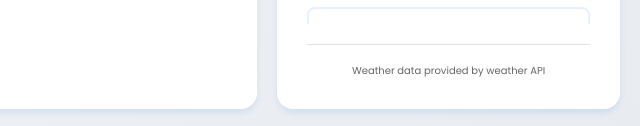
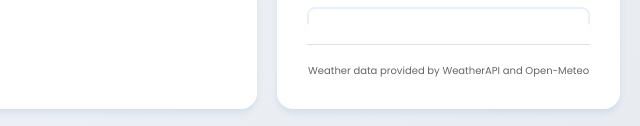
Before and after one commit to thalesdevbr/mediaweather, a website: page mediaweather/index.html in a window 1280 px wide. Shown: the part 671-797 px from the top of the page, 640-1280 px from the left. Drawn offline with Linux system fonts and the light colour scheme.

Commit message:
Add api openmeteo

```diff
--- a/mediaweather/index.html
+++ b/mediaweather/index.html
@@ -61,7 +61,7 @@
                     <button class="city-btn" data-city="Porto Alegre">Porto Alegre</button>
                 </div>
                 <p class="credits">
-                    <small>Weather data provided by weather API</small>
+                    <small>Weather data provided by WeatherAPI and Open-Meteo</small>
                 </p>
             </div>
         </div>
```
